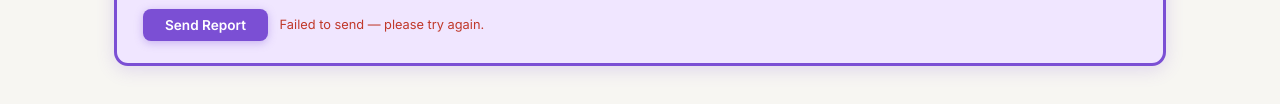
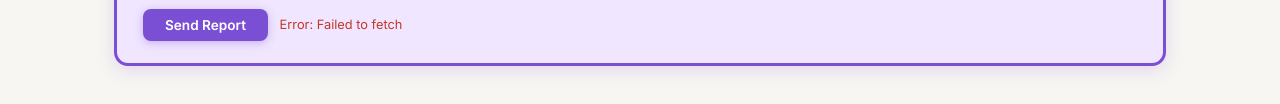
Before and after one commit to Surya97141/GBMdata_and_structure, a plain HTML site: page ds-algo-explorer/algorithms/index.html in a window 1280 px wide. Both pictures are taken after typing "Sample" into the empty fields and a click on the button "Send Report". Shown: the part 492-596 px from the top of the page. Drawn offline with Linux system fonts and the light colour scheme; no server answers.

Commit message:
Simplify complaint box JS - plain fetch, visible errors

```diff
--- a/ds-algo-explorer/algorithms/index.html
+++ b/ds-algo-explorer/algorithms/index.html
@@ -90,42 +90,33 @@
     </div>
   </div>
   <script>
-  async function submitReport() {
+  function submitReport() {
     var msg = document.getElementById('reportText').value.trim();
-    var statusEl = document.getElementById('reportStatus');
-    var btn = document.getElementById('reportBtn');
-    if (!msg) {
-      statusEl.style.color = '#c0392b';
-      statusEl.textContent = 'Please describe the issue first.';
-      return;
-    }
-    btn.disabled = true;
-    btn.textContent = 'Sending…';
-    statusEl.textContent = '';
-    try {
-      var res = await fetch('https://api.web3forms.com/submit', {
-        method: 'POST',
-        headers: { 'Content-Type': 'application/json', 'Accept': 'application/json' },
-        body: JSON.stringify({
-          access_key: '813fde65-b1ab-4ec8-85f7-09cb3abed13c',
-          subject: 'DS/Algo Explorer — Issue Report (Algorithms)',
-          from_name: 'DS/Algo Explorer',
-          page: window.location.href,
-          message: msg
-        })
-      });
-      var data = await res.json();
-      if (data.success) {
-        statusEl.style.color = '#27a060';
-        statusEl.textContent = 'Report sent! Thank you.';
-        document.getElementById('reportText').value = '';
-      } else { throw new Error(data.message); }
-    } catch(e) {
-      statusEl.style.color = '#c0392b';
-      statusEl.textContent = 'Failed to send — please try again.';
-    }
-    btn.disabled = false;
-    btn.textContent = 'Send Report';
+    var s = document.getElementById('reportStatus');
+    if (!msg) { s.style.color='#c0392b'; s.textContent='Please type your issue first.'; return; }
+    s.style.color='#5a5a72'; s.textContent='Sending…';
+    fetch('https://api.web3forms.com/submit', {
+      method:'POST',
+      headers:{'Content-Type':'application/json','Accept':'application/json'},
+      body:JSON.stringify({
+        access_key:'813fde65-b1ab-4ec8-85f7-09cb3abed13c',
+        subject:'DS/Algo Explorer — Issue Report (Algorithms)',
+        message:msg,
+        page:window.location.href
+      })
+    })
+    .then(function(r){return r.json();})
+    .then(function(d){
+      if(d.success){
+        s.style.color='#27a060'; s.textContent='Report sent! Thank you.';
+        document.getElementById('reportText').value='';
+      } else {
+        s.style.color='#c0392b'; s.textContent='Error: '+d.message;
+      }
+    })
+    .catch(function(e){
+      s.style.color='#c0392b'; s.textContent='Error: '+e.message;
+    });
   }
   </script>
 
```
Also changed, not shown: ds-algo-explorer/data-structures/index.html (+26 -35 lines).
